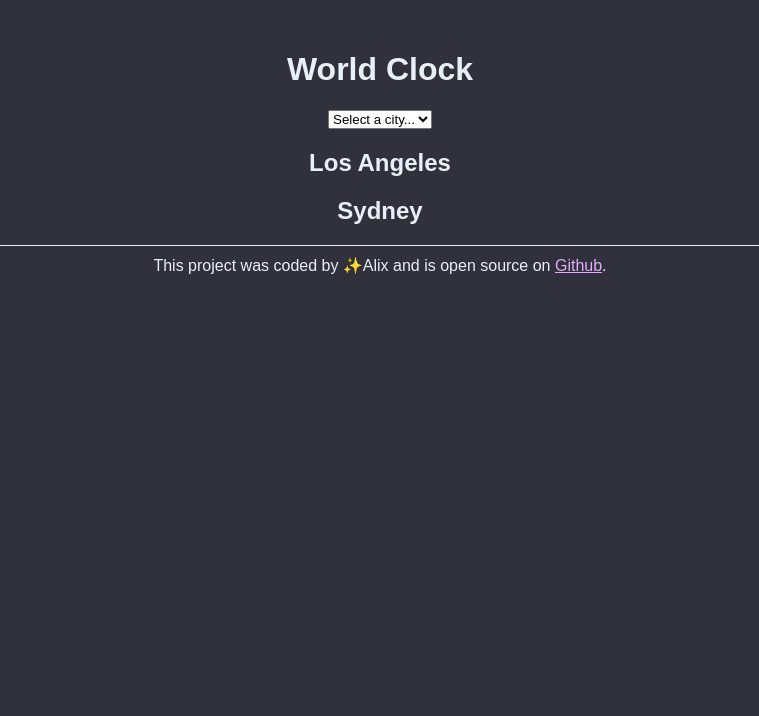
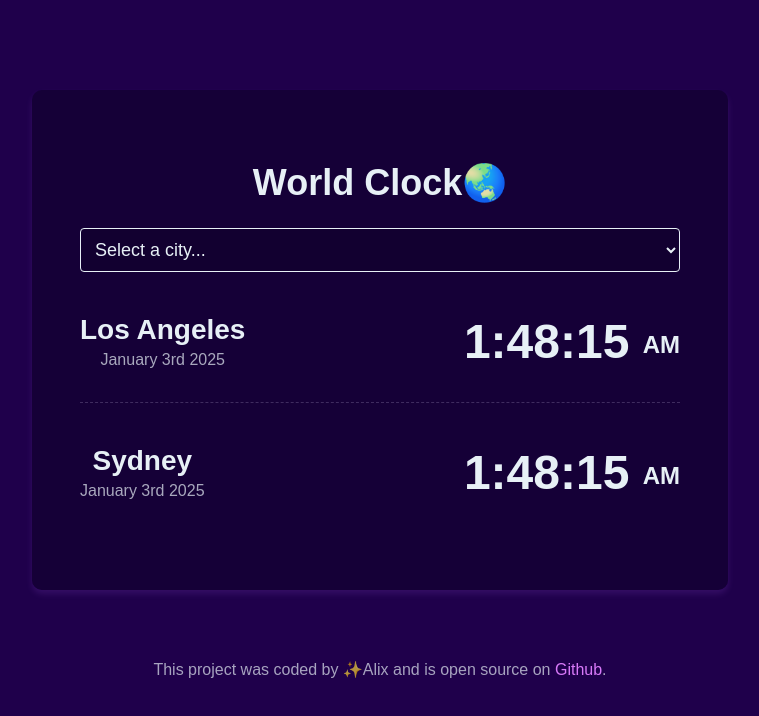
Before and after one commit to Kyal-Sin-Ko/world-clock, a plain HTML site: page index.html in a window 1280 px wide. Shown: the whole page, without its empty margins (260-1019 px from the left). Drawn offline with nearby package versions, Linux system fonts and the light colour scheme.

Commit message:
Styled the project with css

```diff
--- a/css/style.css
+++ b/css/style.css
@@ -1,5 +1,5 @@
 body {
-  background-color: #31313d;
+  background-color: #1f004b;
   color: #e7f0f6;
   font-family: proxima-nova, sans-serif;
   text-align: center;
@@ -7,15 +7,74 @@ body {
   padding: 10px;
 }
 
+h1 {
+  text-align: center;
+  font-family: sans-serif;
+  font-size: 36px;
+}
+
+.container {
+  max-width: 600px;
+  margin: 60px auto;
+  padding: 48px;
+  border-radius: 10px;
+  background: #120030bb;
+  box-shadow: 0 4px 6px rgba(177, 99, 255, 0.144);
+}
+
+select {
+  width: 100%;
+  padding: 10px;
+  margin: 10px 0;
+  border: 1px solid #e7f0f6;
+  border-radius: 4px;
+  background-color: #120030;
+  color: #e7f0f6;
+  font-size: 18px;
+  display: block;
+}
+
+.city {
+  justify-content: space-between;
+  display: flex;
+  margin: 10px auto;
+  padding: 32px 0;
+  border-bottom: 1px dashed rgba(230, 220, 255, 0.2);
+}
+
+.city:last-child {
+  border: none;
+}
+
+h2 {
+  margin: 0 0 5px;
+  font-size: 28px;
+}
+
+.time {
+  font-size: 48px;
+  font-weight: bold;
+}
+
+.small {
+  font-size: 24px;
+  vertical-align: middle;
+  line-height: 48px;
+}
+
+.date {
+  opacity: 0.7;
+}
+
 footer {
   font-family: proxima-nova, sans-serif;
-  color: #e7f0f6;
+  color: #e7f0f6ad;
   text-align: center;
   margin-top: 20px;
   padding-top: 10px;
-  border-top: 1px solid #e7f0f6;
 }
 
 a {
-  color: #e5a9f9;
+  color: #d879f8;
+  text-decoration: none;
 }
--- a/index.html
+++ b/index.html
@@ -10,23 +10,27 @@
   </head>
   <body>
     <div class="container">
-      <h1>World Clock</h1>
+      <h1>World Clock🌏</h1>
       <select name="" id="">
         <option value="">Select a city...</option>
         <option value="">London</option>
         <option value="">New York</option>
         <option value="">Auckland</option>
       </select>
-    </div>
-    <div class="city">
-      <h2>Los Angeles</h2>
-      <div class="date"></div>
-      <div class="time"></div>
-    </div>
-    <div class="city">
-      <h2>Sydney</h2>
-      <div class="date"></div>
-      <div class="time"></div>
+      <div class="city">
+        <div>
+          <h2>Los Angeles</h2>
+          <div class="date">January 3rd 2025</div>
+        </div>
+        <div class="time">1:48:15 <span class="small">AM</span></div>
+      </div>
+      <div class="city">
+        <div>
+          <h2>Sydney</h2>
+          <div class="date">January 3rd 2025</div>
+        </div>
+        <div class="time">1:48:15 <span class="small">AM</span></div>
+      </div>
     </div>
   </body>
   <footer>
```
